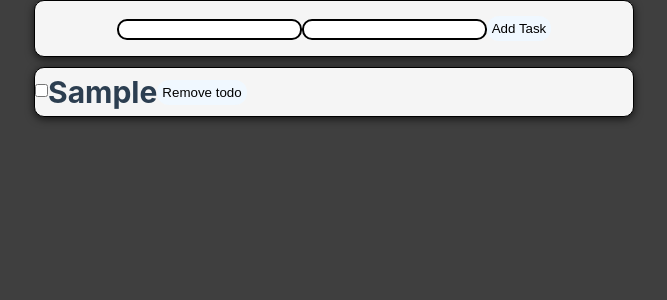
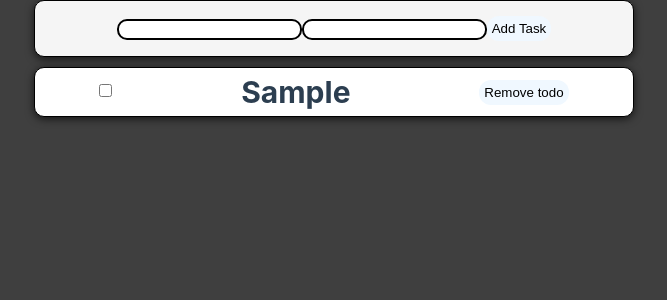
Before and after one commit to vmtuan12/todo, a Vue app: page / in a window 1280 px wide. Both pictures are taken after typing "Sample", "Sample" into the empty fields and a click on the button "Add Task". Shown: the top 300 px of the page, without its empty margins (306-973 px from the left). Built offline with nearby package versions, Linux system fonts and the light colour scheme.

Commit message:
[draft] card appear animation

```diff
--- a/src/components/UI/Card.vue
+++ b/src/components/UI/Card.vue
@@ -4,17 +4,21 @@
 <template>
     <div class="item">
         <div class="details">
-            <div>
+            <div class="checked">
                 <slot name="checked"></slot>
             </div>
-            <div>
-                <h2>
-                    <slot name="heading"></slot>
-                </h2>
+            <div class="task">
+                <div class="title">
+                    <h2>
+                        <slot name="heading"></slot>
+                    </h2>
+                </div>
+                <div class="description">
+                    <h3>
+                        <slot name="info"></slot>
+                    </h3>
+                </div>
             </div>
-            <!-- <h5>
-                <slot name="info"></slot>
-            </h5> -->
             <div>
                 <slot name="button"></slot>
             </div>
@@ -24,7 +28,8 @@
 
 <style scoped>
     .item {
-        display: flex;
+
+        align-items: center;
         border-radius: 10px;
         border: 1.5px solid black;
         margin: auto;
@@ -32,7 +37,21 @@
         background-color: whitesmoke;
         box-shadow: 0 2px 8px rgba(0, 0, 0, 0.66);
         margin-top: 10px;
+        background-color: white;
+        animation: card-appear 1s ease-in-out forwards;
     }
+
+    @keyframes card-appear {
+    from {
+        opacity: 0;
+        transform: translateY(5rem);
+    }
+
+    to {
+        opacity: 1;
+        transform: translateY(0);
+    }
+}
 
     .details {
         display: flex;
@@ -40,11 +59,21 @@
         align-items: center;
     }
 
+    .task {
+        display: flex;
+        flex-direction: column;
+        width: auto;
+    }
+    .title {
+        display: flex;
+        height: fit-content;
+    }
+    .description {
+        display: flex;
+    }
+
     h2 {
         font-weight: bold;
         font-size: 30px;
     }
-    h5 {
-        font-size: 15px;
-    }
 </style>
```
